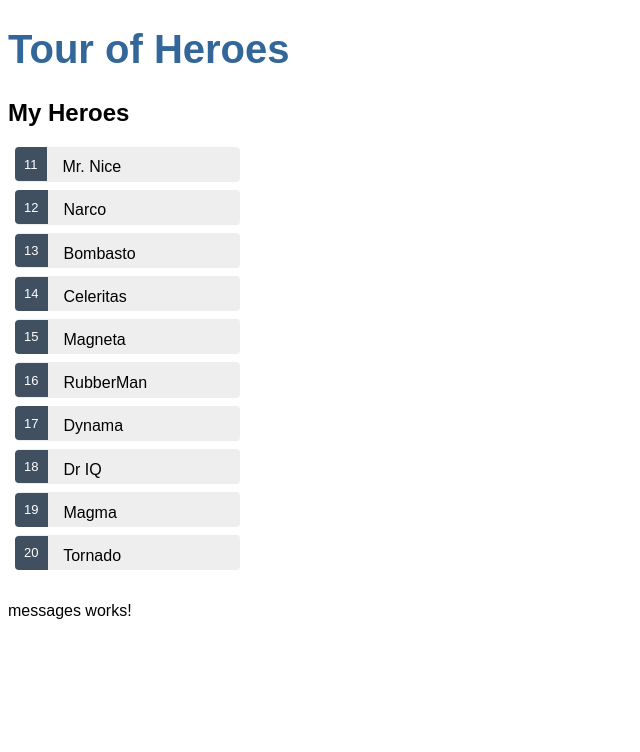
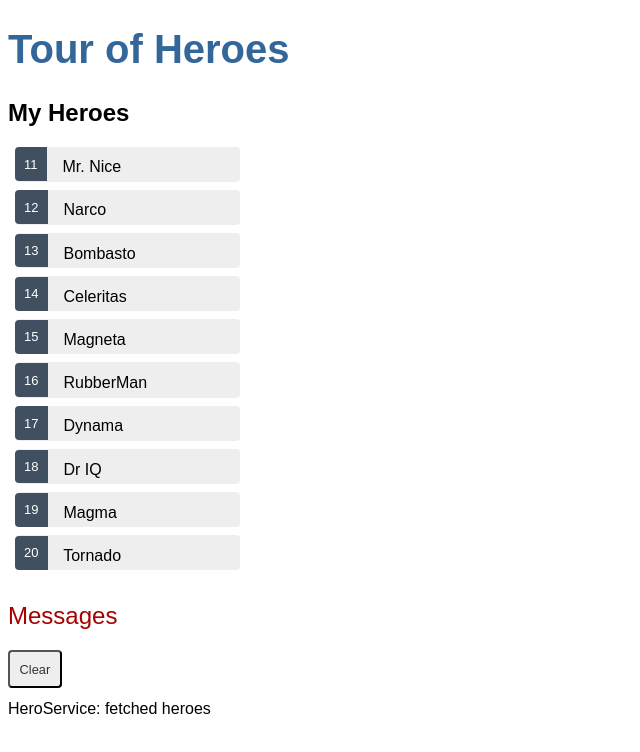
Before and after one commit to mysoyul/Angular_HeroApp, an Angular app: page / in a window 1280 px wide. Shown: the top 752 px of the page, without its empty margins (0-640 px from the left). Built offline with nearby package versions, Linux system fonts and the light colour scheme.

Commit message:
message component update

```diff
--- a/src/app/common/hero.service.ts
+++ b/src/app/common/hero.service.ts
@@ -3,16 +3,18 @@
 import { Hero } from './hero';
 import { HEROES } from './mock-heroes';
 import { of, Observable } from 'rxjs';
+import { MessageService } from './message.service';
 
 @Injectable({
   providedIn: 'root'
 })
 export class HeroService {
 
-  constructor() { }
+  constructor(private messageService: MessageService) { }
 
   getHeroes(): Observable<Hero[]> {
     const heroes = of(HEROES);
+    this.messageService.add('HeroService: fetched heroes');
     return heroes;
   }
 }
--- a/src/app/messages/messages.component.css
+++ b/src/app/messages/messages.component.css
@@ -0,0 +1,18 @@
+/* MessagesComponent's private CSS styles */
+h2 {
+  color: #a80000;
+  font-family: Arial, Helvetica, sans-serif;
+  font-weight: lighter;
+}
+.clear {
+  color: #333;
+  background-color: #eee;
+  margin-bottom: 12px;
+  padding: 0.6rem;
+  border-radius: 4px;
+  font-size: 0.8rem;
+}
+.clear:hover {
+  color: white;
+  background-color: #42545c;
+}
--- a/src/app/messages/messages.component.html
+++ b/src/app/messages/messages.component.html
@@ -1 +1,7 @@
-<p>messages works!</p>
+<div *ngIf="messageService.messages.length">
+  <h2>Messages</h2>
+  <button class="clear" (click)="messageService.clear()">Clear</button>
+  <div *ngFor="let message of messageService.messages">
+    {{ message }}
+  </div>
+</div>
--- a/src/app/messages/messages.component.ts
+++ b/src/app/messages/messages.component.ts
@@ -1,3 +1,4 @@
+import { MessageService } from '../common/message.service';
 import { Component, OnInit } from '@angular/core';
 
 @Component({
@@ -7,7 +8,7 @@
 })
 export class MessagesComponent implements OnInit {
 
-  constructor() { }
+  constructor(public messageService: MessageService) { }
 
   ngOnInit(): void {
   }
```
